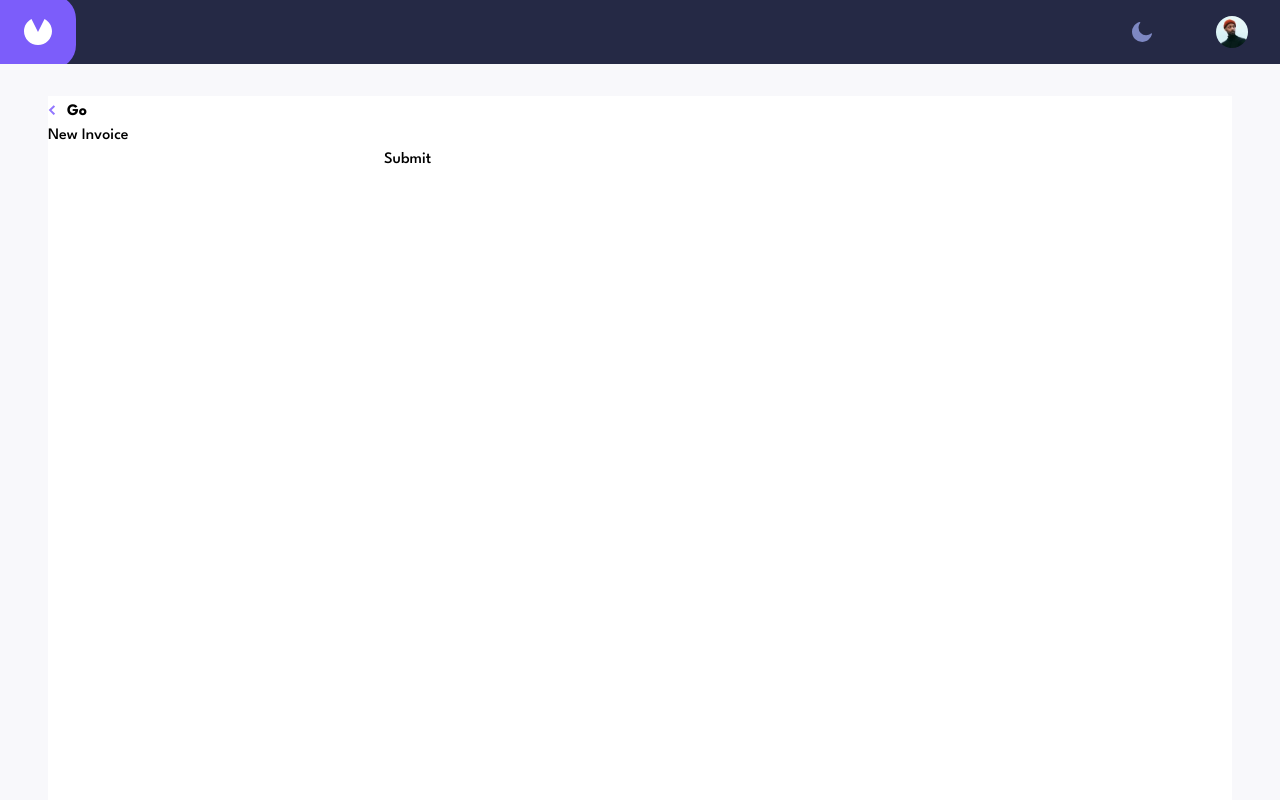
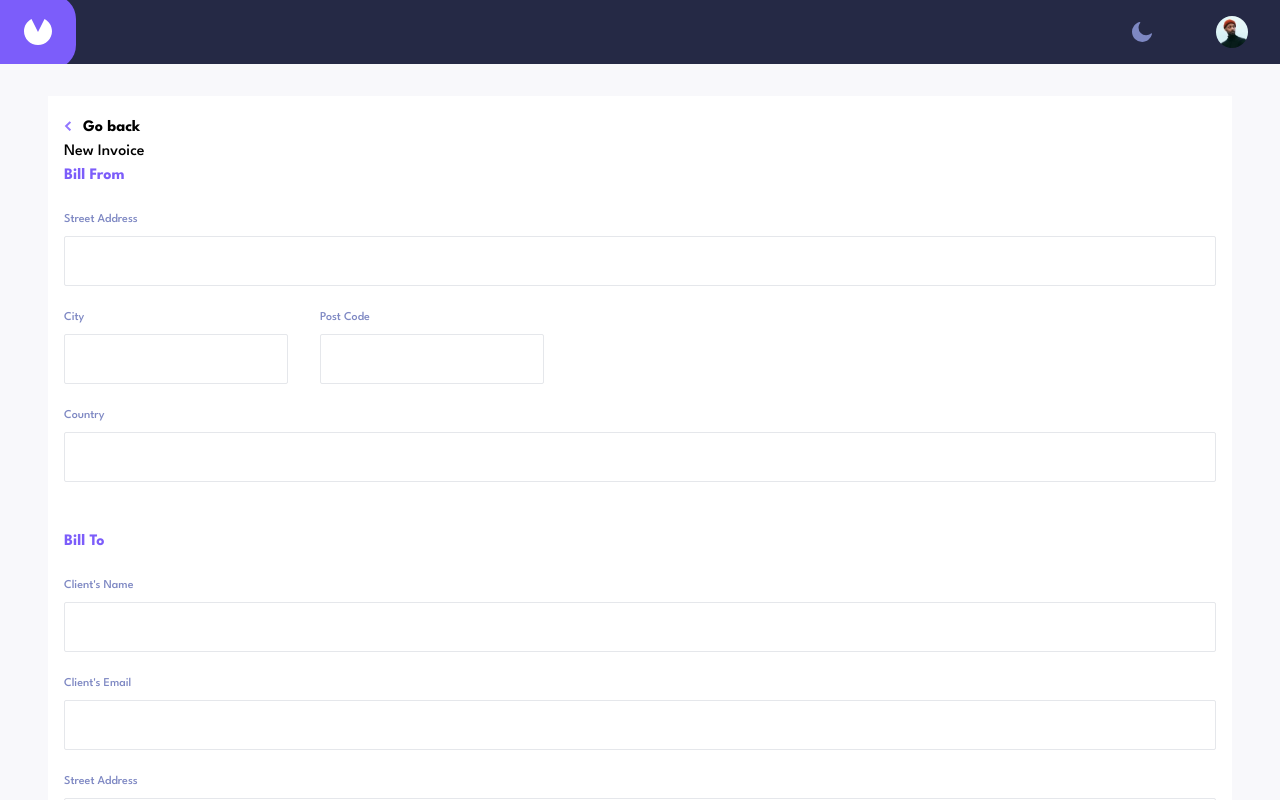
Before and after one commit to JomersDev/invoicely, a React (Vite) app: page / in a window 1280 px wide. Both pictures are taken after a click on the button "New Invoice". Shown: the top 800 px of the page. Built offline with nearby package versions, Linux system fonts and the light colour scheme.

Commit message:
created layout for new invoice form

```diff
--- a/src/Components/InvoiceList/NewInvoiceForm.jsx
+++ b/src/Components/InvoiceList/NewInvoiceForm.jsx
@@ -3,31 +3,124 @@ import { useState } from "react";
 
 export default function NewInvoiceForm(props) {
 
-    const [formData, setFormData] = useState([])
+    const [formData, setFormData] = useState({})
 
     const { register, handleSubmit } = useForm();
     function onSubmit(data) {
         setFormData(data)
     }
+
     console.log(formData)
 
     return (
-        <div className="min-h-screen bg-white">
+        <div className="min-h-screen p-4 bg-white">
             <div
                 onClick={props.handleShowNewInvoice}
                 className="flex items-center justify-start gap-x-3">
                     <img src="/icon-arrow-left.svg" alt="arrow right icon" />
                     <p className="mt-1 font-bold cursor-pointer">
-                        Go
+                        Go back
                     </p>
             </div>
             <h1>
                 New Invoice
             </h1>
-            <form onSubmit={handleSubmit(onSubmit)}>
-                <input {...register("firstName")} />
+            <form onSubmit={handleSubmit(onSubmit)} className="flex flex-col gap-y-12">
 
-                <input {...register("lastName")} />
+                {/* Bill From Section */}
+                <div className="flex flex-col gap-y-6">
+                    <h3 className="font-semibold text-violet">Bill From</h3>
+                    <div className="flex flex-col gap-y-2">
+                        <label className="block text-xs text-ube">Street Address</label>
+                        <input {...register("streetAddress")} className="w-full px-6 py-3 font-semibold border rounded-sm"/>
+                    </div>
+                    <div className="flex gap-x-8">
+                        <div className="flex flex-col gap-y-2">
+                            <label className="block text-xs text-ube">City</label>
+                            <input {...register("city")} className="w-full px-6 py-3 font-semibold border rounded-sm"/>
+                        </div>
+                        <div className="flex flex-col gap-y-2">
+                            <label className="block text-xs text-ube">Post Code</label>
+                            <input {...register("postCode")} className="w-full px-6 py-3 font-semibold border rounded-sm"/>
+                        </div>
+                    </div>
+                    <div className="flex flex-col gap-y-2">
+                        <label className="block text-xs text-ube">Country</label>
+                        <input {...register("country")} className="w-full px-6 py-3 font-semibold border rounded-sm"/>
+                    </div>
+                </div>
+
+                {/* Bill To Section*/}
+                <div className="flex flex-col gap-y-6">
+                    <h3 className="font-semibold text-violet">Bill To</h3>
+                    <div className="flex flex-col gap-y-2">
+                        <label className="block text-xs text-ube">Client's Name</label>
+                        <input {...register("clientName")} className="w-full px-6 py-3 font-semibold border rounded-sm"/>
+                    </div>
+                    <div className="flex flex-col gap-y-2">
+                        <label className="block text-xs text-ube">Client's Email</label>
+                        <input {...register("clientEmail")} className="w-full px-6 py-3 font-semibold border rounded-sm"/>
+                    </div>
+                    <div className="flex flex-col gap-y-2">
+                        <label className="block text-xs text-ube">Street Address</label>
+                        <input {...register("clientStreet")} className="w-full px-6 py-3 font-semibold border rounded-sm"/>
+                    </div>
+                    <div className="flex gap-x-8">
+                        <div className="flex flex-col gap-y-2">
+                            <label className="block text-xs text-ube">City</label>
+                            <input {...register("clientCity")} className="w-full px-6 py-3 font-semibold border rounded-sm"/>
+                        </div>
+                        <div className="flex flex-col gap-y-2">
+                            <label className="block text-xs text-ube">Post Code</label>
+                            <input {...register("clientPostCode")} className="w-full px-6 py-3 font-semibold border rounded-sm"/>
+                        </div>
+                    </div>
+                    <div className="flex flex-col gap-y-2">
+                        <label className="block text-xs text-ube">Country</label>
+                        <input {...register("clientCountry")} className="w-full px-6 py-3 font-semibold border rounded-sm"/>
+                    </div>
+                </div>
+
+                {/* Invoice Terms Section */}
+                <div className="flex flex-col gap-y-6">
+                    <div className="flex flex-col gap-y-2">
+                        <label className="block text-xs text-ube">Invoice Date</label>
+                        <input type="date" {...register("invoiceDate")} className="w-full px-6 py-3 font-semibold border rounded-sm"/>
+                    </div>
+                    <div className="flex flex-col gap-y-2">
+                        <label className="block text-xs text-ube">Payment Terms</label>
+                        <input defaultValue={30} {...register("paymentTerms")} className="w-full px-6 py-3 font-semibold border rounded-sm"/>
+                    </div>
+                    <div className="flex flex-col gap-y-2">
+                        <label className="block text-xs text-ube">Project Description</label>
+                        <input {...register("description")} className="w-full px-6 py-3 font-semibold border rounded-sm"/>
+                    </div>
+                </div>
+
+                {/* Bill To Section*/}
+                <div className="flex flex-col gap-y-6">
+                    <h3 className="font-semibold text-ube">Item List</h3>
+                    <div className="flex flex-col gap-y-2">
+                        <label className="block text-xs text-ube">Item Name</label>
+                        <input {...register("itemName")} className="w-full px-6 py-3 font-semibold border rounded-sm"/>
+                    </div>
+                    <div className="flex gap-x-2">
+                        <div className="flex flex-col gap-y-2">
+                            <label className="block text-xs text-ube">Qty.</label>
+                            <input defaultValue={1} {...register("quantity")} className="px-3 py-3 font-semibold border rounded-sm w-14"/>
+                        </div>
+                        <div className="flex flex-col gap-y-2">
+                            <label className="block text-xs text-ube">Price</label>
+                            <input {...register("price")} className="px-6 py-3 font-semibold border rounded-sm w-28"/>
+                        </div>
+                        <div>
+                            <p className="block text-xs text-ube">Total</p>
+                            <p className="text-ube">
+                                {formData.price && (formData.quantity * formData.price)}
+                            </p>
+                        </div>
+                    </div>
+                </div>
 
                 <input type="submit" />
             </form>
```
